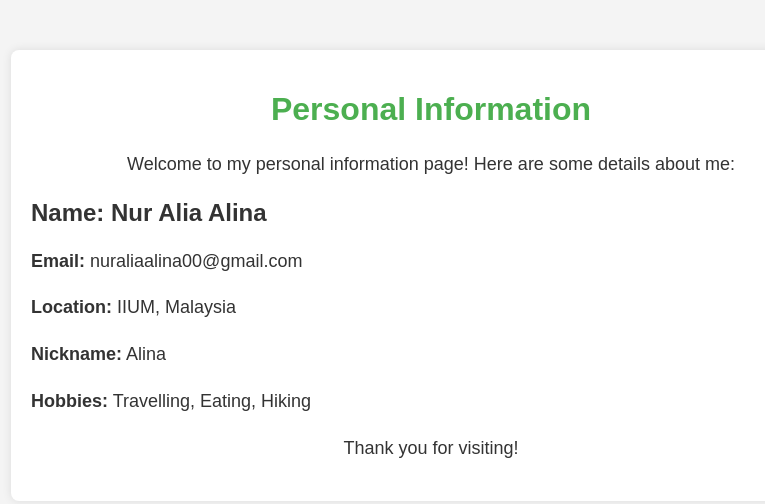
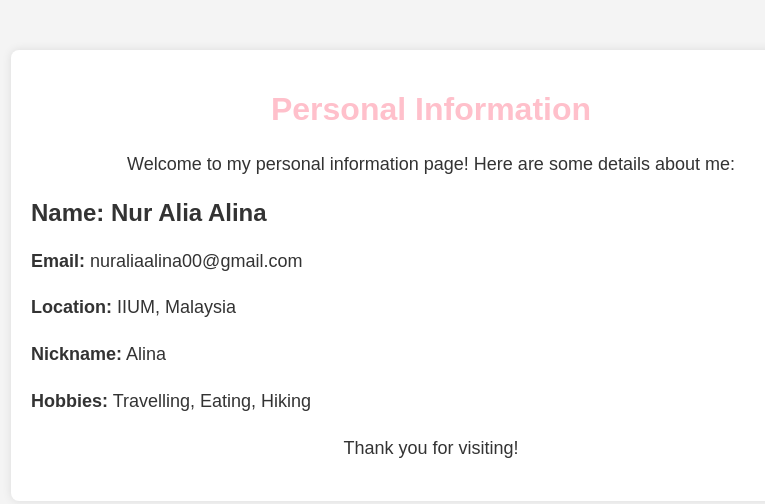
Before and after one commit to alinafatale/demoInfo, a plain HTML site: page index.html in a window 1280 px wide. Shown: the whole page, without its empty margins (209-974 px from the left). Drawn offline with Linux system fonts and the light colour scheme.

Commit message:
Update index.html

```diff
--- a/index.html
+++ b/index.html
@@ -22,7 +22,7 @@
             box-shadow: 0 0 10px rgba(0,0,0,0.1);
         }
         h1 {
-            color: #4CAF50;
+            color: Pink;
         }
         p {
             font-size: 18px;
```
